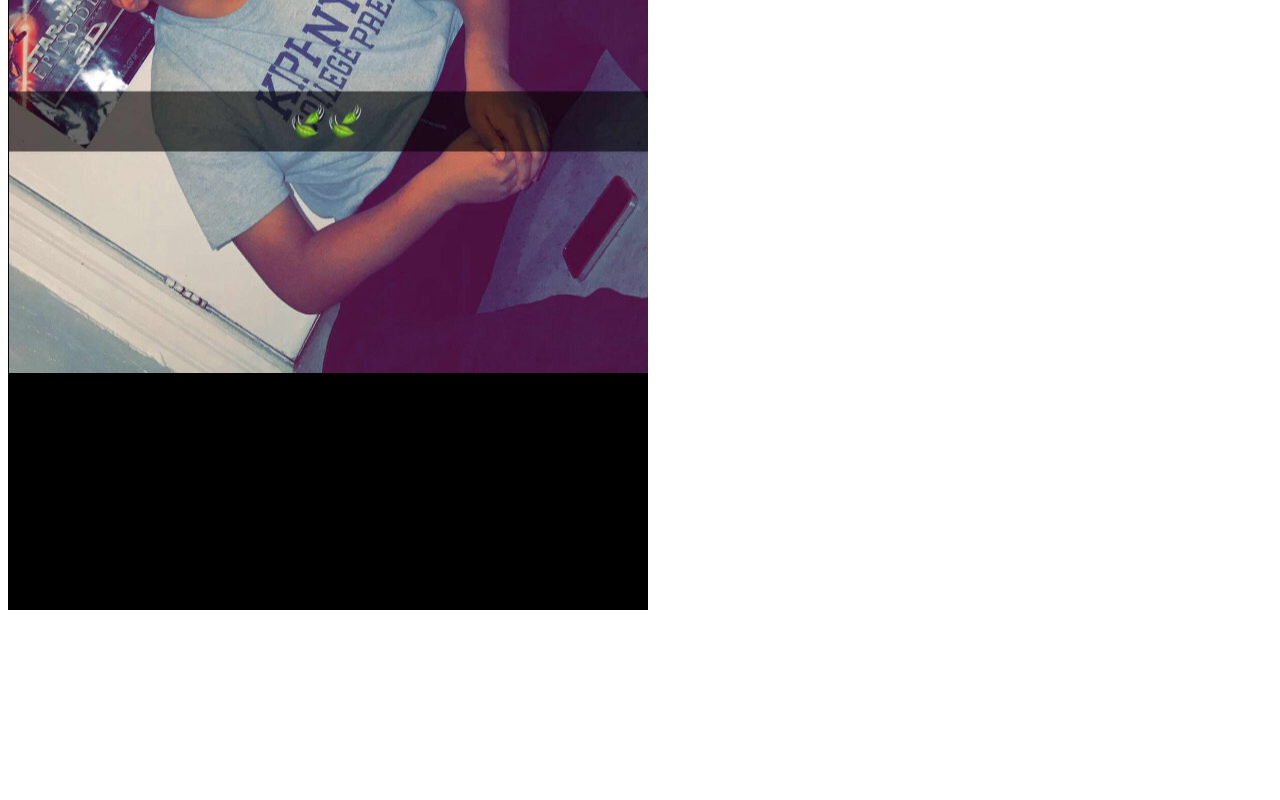
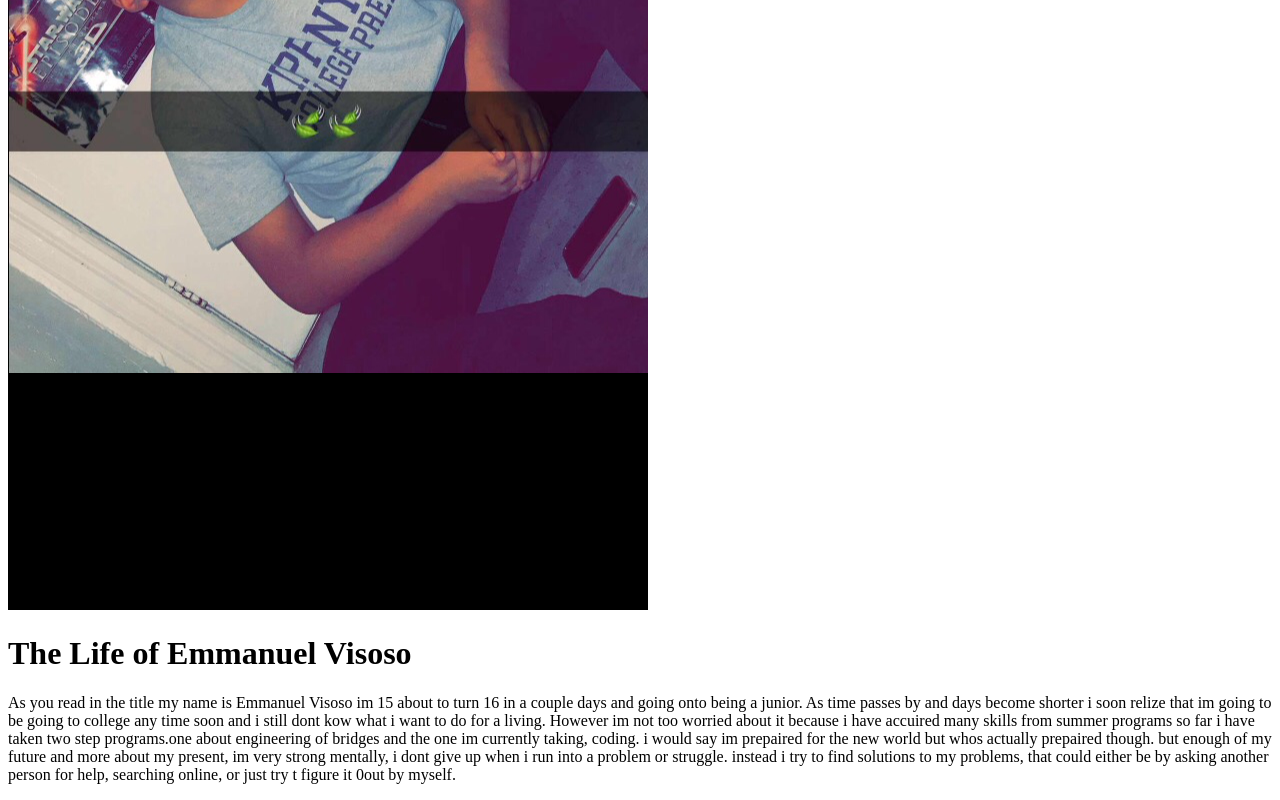
Before and after one commit to Emmanuel7251/my-profolio, a plain HTML site: page index.html in a window 1280 px wide. Shown: the part 534-1334 px from the top of the page. Before the commit the page ends 1156 px from the top, so only its background shows below. Drawn offline with Linux system fonts and the light colour scheme.

Commit message:
image description goals updated

```diff
--- a/index.html
+++ b/index.html
@@ -8,5 +8,8 @@
 </head>
 <body>
 <img src="./assetts/images/emmanuel.png" alt="">
+<h1>The Life of Emmanuel Visoso</h1>
+<p>As you read in the title my name is Emmanuel Visoso im 15 about to turn 16 in a couple days and going onto being a junior. As time passes by and days become shorter i soon relize that im going to be going to college any time soon and i still dont kow what i want to do for a living. However im not too worried about it because i have accuired many skills from summer programs so far i have taken two step programs.one about engineering of bridges and the one im currently taking, coding. i would say im prepaired for the new world but whos actually prepaired though. but enough of my future and more about my present, im very strong mentally, i dont give up when i run into a problem or struggle. instead i try to find solutions to my problems, that could either be by asking another person for help, searching online, or just try t figure it 0out by myself.</p>
+
 </body>
 </html>
```
